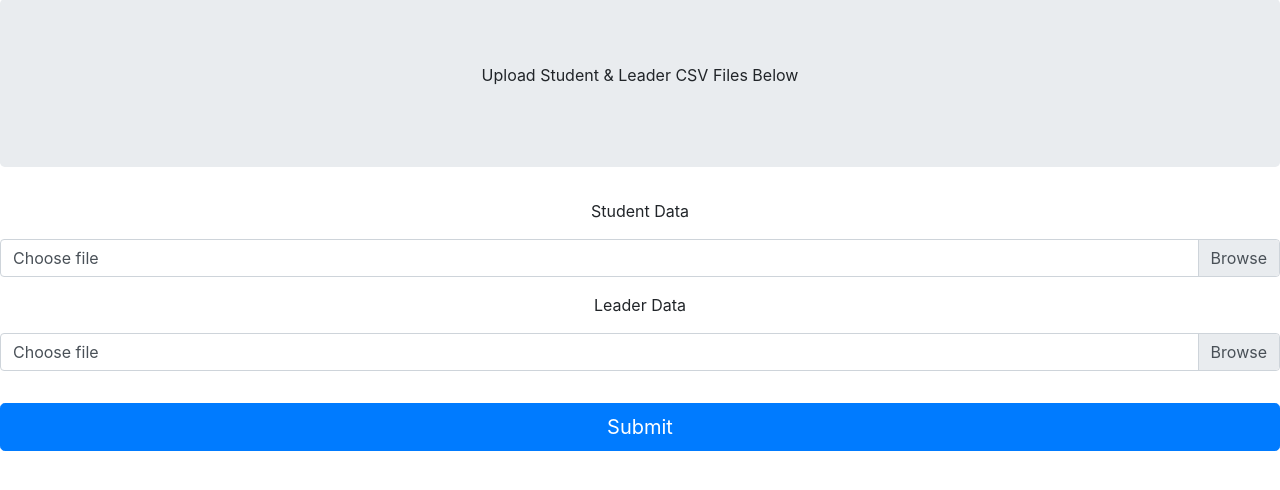
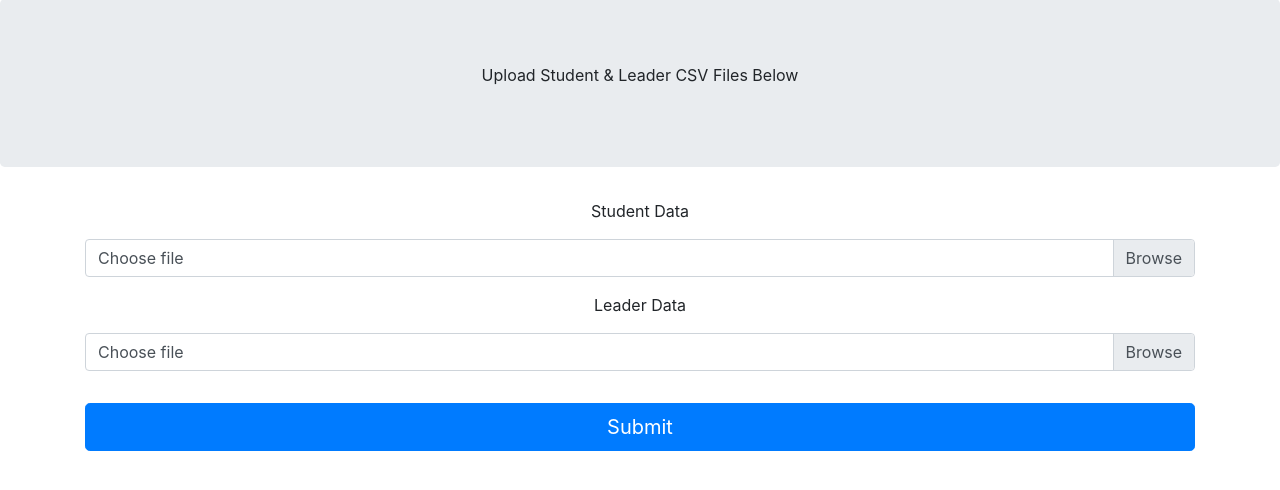
Before and after one commit to LexaMichaelides/colourTeams, a Flask app: page / in a window 1280 px wide. Shown: the part 217-707 px from the top of the page. Run offline with Flask 2, Linux system fonts and the light colour scheme; some libraries are stand-ins or nearby versions.

Commit message:
Update upload.html
Updated the layout of the upload page

```diff
--- a/templates/upload.html
+++ b/templates/upload.html
@@ -12,7 +12,6 @@
 
 	<div class="jumbotron text-center">
 			<h1>UW ENG ORIENTATION TEAM SORTER</h1>
-
 	</div>
 
 	<div class="jumbotron text-center">
@@ -20,31 +19,38 @@
 	</div>
 
     <body>
+		<div class="container mt-3">
 			<form method=post enctype=multipart/form-data>
 
 				<div class="text-center">
 					<p>Student Data</p>
 				</div>
 
+				<div class="d-flex justify-content-center">
 					<div class="custom-file mb-3">
 						<input type="file" class="custom-file-input" id="customFile" name="studentData">
 						<label class="custom-file-label" for="customFile">Choose file</label>
+					</div>
 				</div>
 
 				<div class="text-center">
 					<p>Leader Data</p>
 				</div>
 
+				<div class="d-flex justify-content-center">
 					<div class="custom-file mb-3">
 						<input type="file" class="custom-file-input" id="customFile" name="leaderData">
 						<label class="custom-file-label" for="customFile">Choose file</label>
 					</div>
+				</div>
 
+				<div class="d-flex justify-content-center"></div>
 					<div class="mt-3">
 						<button type="submit" class="btn btn-primary btn-lg btn-block">Submit</button>
 					</div>
+				</div>
 			</form>
-
+		</div>
 		<script>
 			$(".custom-file-input").on("change", function() {
 			  var fileName = $(this).val().split("\\").pop();
```
Lines whose indentation alone changed are shown as unchanged.
